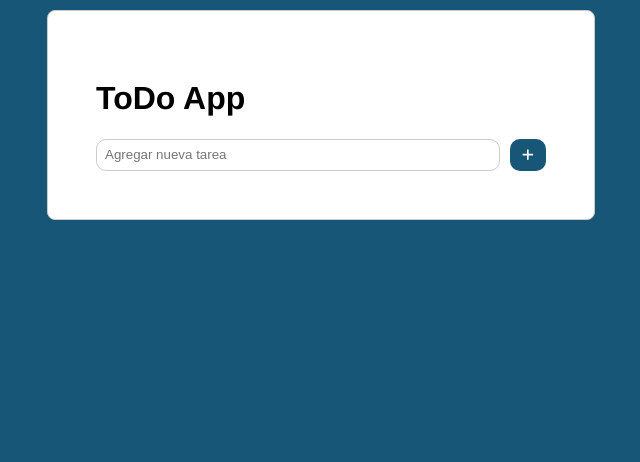
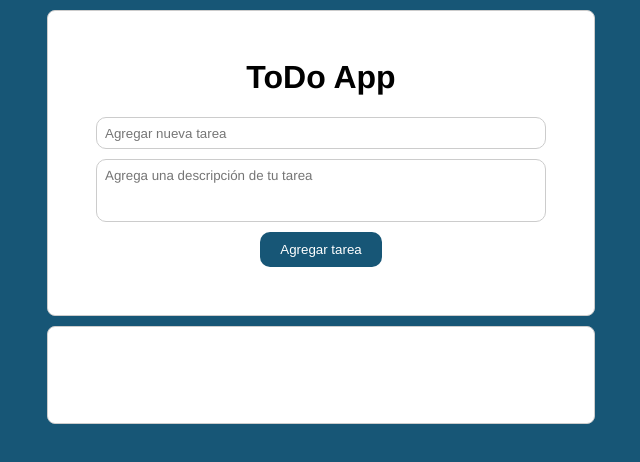
Before and after one commit to danielaramireza/my-react-task-list, a React (Vite) app: page / in a window 1280 px wide. Shown: the top 462 px of the page, without its empty margins (319-959 px from the left). Built offline with nearby package versions, Linux system fonts and the light colour scheme.

Commit message:
Se incluyo el campo de descripcion para agregar y modificar tarea. Se actualizaron las funciones correspondientes

```diff
--- a/src/App.css
+++ b/src/App.css
@@ -4,6 +4,10 @@ body {
   font-family: Helvetica, Arial, sans-serif;
   min-height: 100vh;
   background-color: #175676;
+}
+
+button {
+  cursor: pointer;
 }
 
 .App {
@@ -18,19 +22,21 @@ body {
 }
 
 .App h1 {
-  text-align: left;
+  text-align: center;
+  margin-top: 0;
 }
 .task {
   background-color: #efefef;
-  width: calc(100% - 3px - 8px);
+  width: 100%;
   margin: 10px 0px;
-  padding: 3px;
+  padding: 15px;
   padding-right: 8px;
   border-radius: 8px;
   display: flex;
   flex-direction: row;
   justify-content: space-between;
   align-items: center;
+  box-sizing: border-box;
 }
 
 .App ul {
@@ -83,6 +89,7 @@ body {
 .formularioNuevaTarea {
   display: flex;
   gap: 10px;
+  flex-direction: column;
 }
 
 .formularioNuevaTarea input {
@@ -94,36 +101,37 @@ body {
   box-sizing: border-box;
 }
 
+.formularioNuevaTarea textarea {
+  resize: none;
+  box-sizing: border-box;
+  width: 100%;
+  border-radius: 10px;
+  border-color: #ccc;
+  font-family: inherit;
+  padding: 8px;
+}
+
 .formularioNuevaTarea button {
-  width: 36px;
+  width: fit-content;
+  padding: 10px 20px;
+  margin: auto;
   background: #175676;
   color: white;
   border: none;
   border-radius: 10px;
+  cursor: pointer;
+}
+
+.formularioNuevaTarea button:hover {
+  background: white;
+  color: #175676;
+  outline: 1px solid #175676;
 }
 
 .modalFooter {
   display: flex;
   justify-content: flex-end;
   gap: 10px;
-}
-
-.botonCancelarModal {
-  background: #e7494b;
-  color: white;
-  height: 2rem;
-  border: none;
-  border-radius: 10px;
-  padding: 0px 10px;
-}
-
-.botonGuardarModal {
-  color: white;
-  background-color: #175676;
-  height: 2rem;
-  border: none;
-  border-radius: 10px;
-  padding: 0px 10px;
 }
 
 .error {
@@ -133,4 +141,18 @@ body {
 
 .contenedorNuevaTarea {
   flex-grow: 1;
+  flex-grow: 1;
+  display: flex;
+  flex-direction: column;
+  gap: 5px;
 }
+
+.informacionTarea p {
+  margin: 0;
+  font-weight: 600;
+}
+
+.informacionTarea small {
+  font-style: italic;
+  font-weight: 100;
+}
--- a/src/App.jsx
+++ b/src/App.jsx
@@ -19,9 +19,12 @@ function App() {
   }, [listaDeTareas]);
 
   return (
+    <>
       <div className="App">
         <Header titulo="ToDo App" />
         <Input agregarTarea={agregarTarea} />
+      </div>
+      <div className="App">
         <TaskList
           listaDeTareas={listaDeTareas}
           eliminarTarea={eliminarTarea}
@@ -29,6 +32,7 @@ function App() {
           actualizarTarea={actualizarTarea}
         />
       </div>
+    </>
   );
 }
 
--- a/src/components/Input.jsx
+++ b/src/components/Input.jsx
@@ -1,6 +1,3 @@
-import { FontAwesomeIcon } from "@fortawesome/react-fontawesome";
-import { faPlus } from "@fortawesome/free-solid-svg-icons";
-import { useState } from "react";
 import { useForm } from "react-hook-form";
 
 export default function Input(props) {
@@ -16,7 +13,7 @@ export default function Input(props) {
   });
 
   function enviarTarea(dataFormulario) {
-    agregarTarea(dataFormulario.nombreTarea);
+    agregarTarea(dataFormulario.nombreTarea, dataFormulario.descripcion);
     reset();
   }
   return (
@@ -27,19 +24,23 @@ export default function Input(props) {
           type="text"
           placeholder="Agregar nueva tarea"
           {...register("nombreTarea", {
+            required: true,
             minLength: {
               value: 3,
-              message: "El nombre de la tarea debe ser mayor a 3 caracteres",
+              message: "El nombre de la tarea debe tener mínimo 3 caracteres",
             },
           })}
         />
         <span className="error" role="alert">
           {errors.nombreTarea && errors.nombreTarea.message}
         </span>
+        <textarea
+          rows="3"
+          placeholder="Agrega una descripción de tu tarea"
+          {...register("descripcion")}
+        ></textarea>
       </div>
-      <button type="submit">
-        <FontAwesomeIcon icon={faPlus} />
-      </button>
+      <button type="submit">Agregar tarea</button>
     </form>
   );
 }
--- a/src/components/Modal.css
+++ b/src/components/Modal.css
@@ -33,12 +33,59 @@
   border-radius: 10px;
 }
 
+.botonCerrarModal:hover,
+.botonCancelarModal:hover {
+  color: #e7494b;
+  background: white;
+  outline: 1px solid #e7494b;
+}
+
 .inputNombreTareaModal {
   width: 100%;
   height: 2rem;
   padding: 0px 8px;
   box-sizing: border-box;
-  margin-bottom: 1rem;
   border-radius: 10px;
   border: 1px solid #ccc;
 }
+
+.modalBody textarea {
+  resize: none;
+  width: 100%;
+  box-sizing: border-box;
+  border-radius: 10px;
+  border-color: #ccc;
+  padding: 8px;
+  margin-bottom: 8px;
+  font-family: inherit;
+}
+
+.modalBody form {
+  display: flex;
+  flex-direction: column;
+  gap: 5px;
+}
+
+.botonCancelarModal {
+  background: #e7494b;
+  color: white;
+  height: 2rem;
+  border: none;
+  border-radius: 10px;
+  padding: 0px 10px;
+}
+
+.botonGuardarModal {
+  color: white;
+  background-color: #175676;
+  height: 2rem;
+  border: none;
+  border-radius: 10px;
+  padding: 0px 10px;
+}
+
+.botonGuardarModal:hover {
+  background-color: white;
+  color: #175676;
+  outline: 1px solid #175676;
+}
--- a/src/components/Modal.jsx
+++ b/src/components/Modal.jsx
@@ -1,15 +1,22 @@
 import { FontAwesomeIcon } from "@fortawesome/react-fontawesome";
 import { faXmark } from "@fortawesome/free-solid-svg-icons";
 import "./Modal.css";
-import { useState } from "react";
+import { useForm } from "react-hook-form";
 
 export default function Modal(props) {
-  const { cerrarModal, id, name, actualizarTarea } = props;
-  const [nuevoNombreTarea, setNuevoNombreTarea] = useState(name);
+  const { cerrarModal, id, name, description, actualizarTarea } = props;
 
-  function enviarActualizacionTarea(ev) {
-    ev.preventDefault();
-    actualizarTarea(id, nuevoNombreTarea);
+  const {
+    register,
+    handleSubmit,
+    formState: { errors },
+    reset,
+  } = useForm({
+    mode: "onChange",
+  });
+
+  function enviarActualizacionTarea(dataFormulario) {
+    actualizarTarea(id, dataFormulario.nombreTarea, dataFormulario.descripcion);
     cerrarModal();
   }
 
@@ -23,14 +30,30 @@ export default function Modal(props) {
           </button>
         </div>
         <div className="modalBody">
-          <form onSubmit={enviarActualizacionTarea}>
+          <form onSubmit={handleSubmit(enviarActualizacionTarea)}>
             <input
               className="inputNombreTareaModal"
               type="text"
               placeholder="Nuevo nombre de la tarea"
-              value={nuevoNombreTarea}
-              onChange={(ev) => setNuevoNombreTarea(ev.target.value)}
+              defaultValue={name}
+              {...register("nombreTarea", {
+                required: true,
+                minLength: {
+                  value: 3,
+                  message:
+                    "El nombre de la tarea debe tener mínimo 3 caracteres",
+                },
+              })}
             />
+            <span className="error" role="alert">
+              {errors.nombreTarea && errors.nombreTarea.message}
+            </span>
+            <textarea
+              rows="3"
+              placeholder="Agrega una descripción de tu tarea"
+              defaultValue={description}
+              {...register("descripcion")}
+            ></textarea>
           </form>
         </div>
         <div className="modalFooter">
@@ -39,7 +62,7 @@ export default function Modal(props) {
           </button>
           <button
             className="botonGuardarModal"
-            onClick={enviarActualizacionTarea}
+            onClick={handleSubmit(enviarActualizacionTarea)}
           >
             Guardar
           </button>
--- a/src/components/Task.jsx
+++ b/src/components/Task.jsx
@@ -7,6 +7,7 @@ const Task = (props) => {
   const {
     id,
     name,
+    description,
     state,
     eliminarTarea,
     cambiarEstadoTarea,
@@ -41,7 +42,10 @@ const Task = (props) => {
             checked={estadoTarea}
             onChange={(ev) => setEstadoTarea(ev.target.checked)}
           ></input>
-          <p className={claseDelEstado}>{name}</p>
+          <div className="informacionTarea">
+            <p className={claseDelEstado}>{name}</p>
+            <small>{description}</small>
+          </div>
         </div>
         <div className="task-right">
           <button
@@ -66,6 +70,7 @@ const Task = (props) => {
           cerrarModal={cerrarModal}
           id={id}
           name={name}
+          description={description}
           actualizarTarea={actualizarTarea}
         />
       )}
--- a/src/components/TaskList.jsx
+++ b/src/components/TaskList.jsx
@@ -11,6 +11,7 @@ const TaskList = (props) => {
           key={tarea.id}
           id={tarea.id}
           name={tarea.TaskName}
+          description={tarea.descripcion}
           state={tarea.State}
           eliminarTarea={eliminarTarea}
           cambiarEstadoTarea={cambiarEstadoTarea}
--- a/src/hooks/useToDo.js
+++ b/src/hooks/useToDo.js
@@ -17,10 +17,15 @@ export const useToDo = () => {
     return ultimoId + 1;
   }
 
-  function agregarTarea(nombreTarea) {
+  function agregarTarea(nombreTarea, descripcion = null) {
     setListaDeTareas([
       ...listaDeTareas,
-      { id: retornarUltimoId(), TaskName: nombreTarea, State: false },
+      {
+        id: retornarUltimoId(),
+        TaskName: nombreTarea,
+        descripcion: descripcion,
+        State: false,
+      },
     ]);
   }
 
@@ -39,10 +44,10 @@ export const useToDo = () => {
     setListaDeTareas(nuevaListaDeTareas);
   }
 
-  function actualizarTarea(id, name) {
+  function actualizarTarea(id, name, description = null) {
     const nuevaListaDeTareas = listaDeTareas.map((tarea) => {
       if (tarea.id == id) {
-        return { ...tarea, TaskName: name };
+        return { ...tarea, TaskName: name, descripcion: description };
       }
       return tarea;
     });
```
Lines whose indentation alone changed are shown as unchanged.
